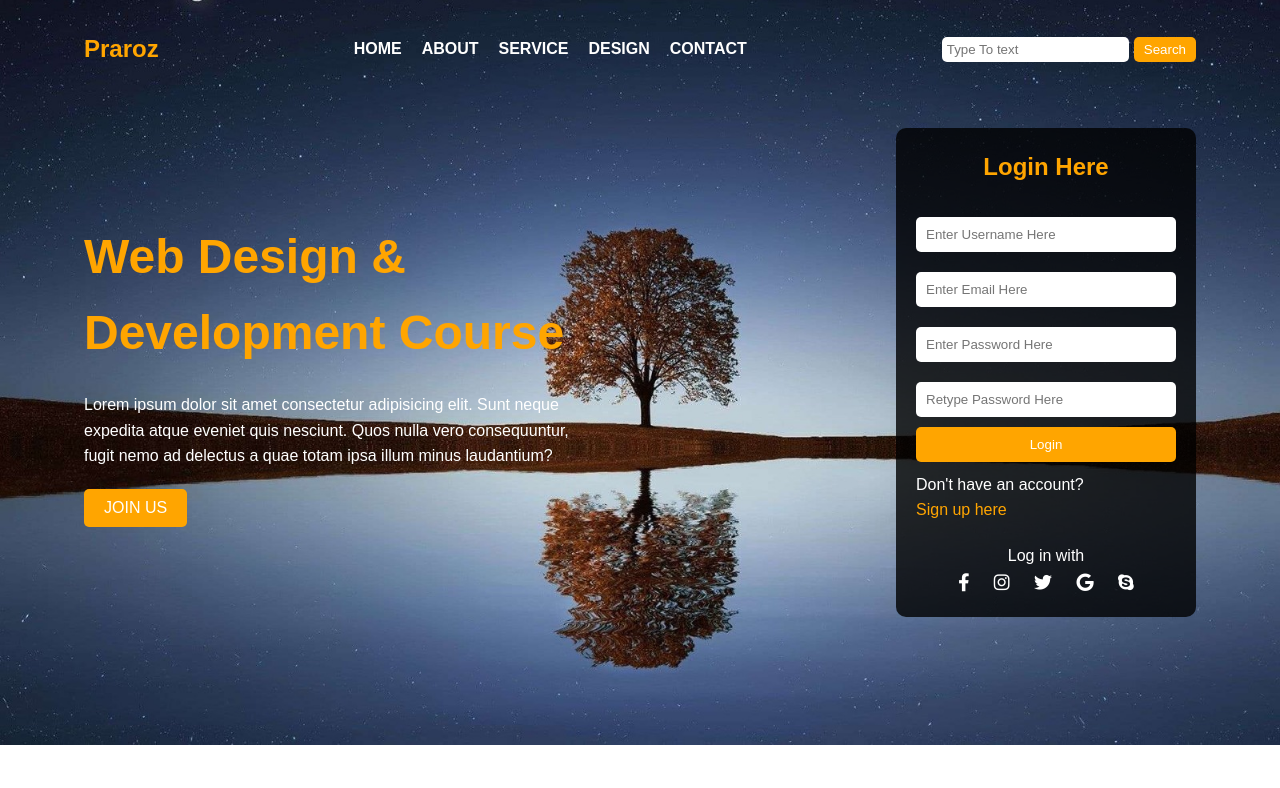
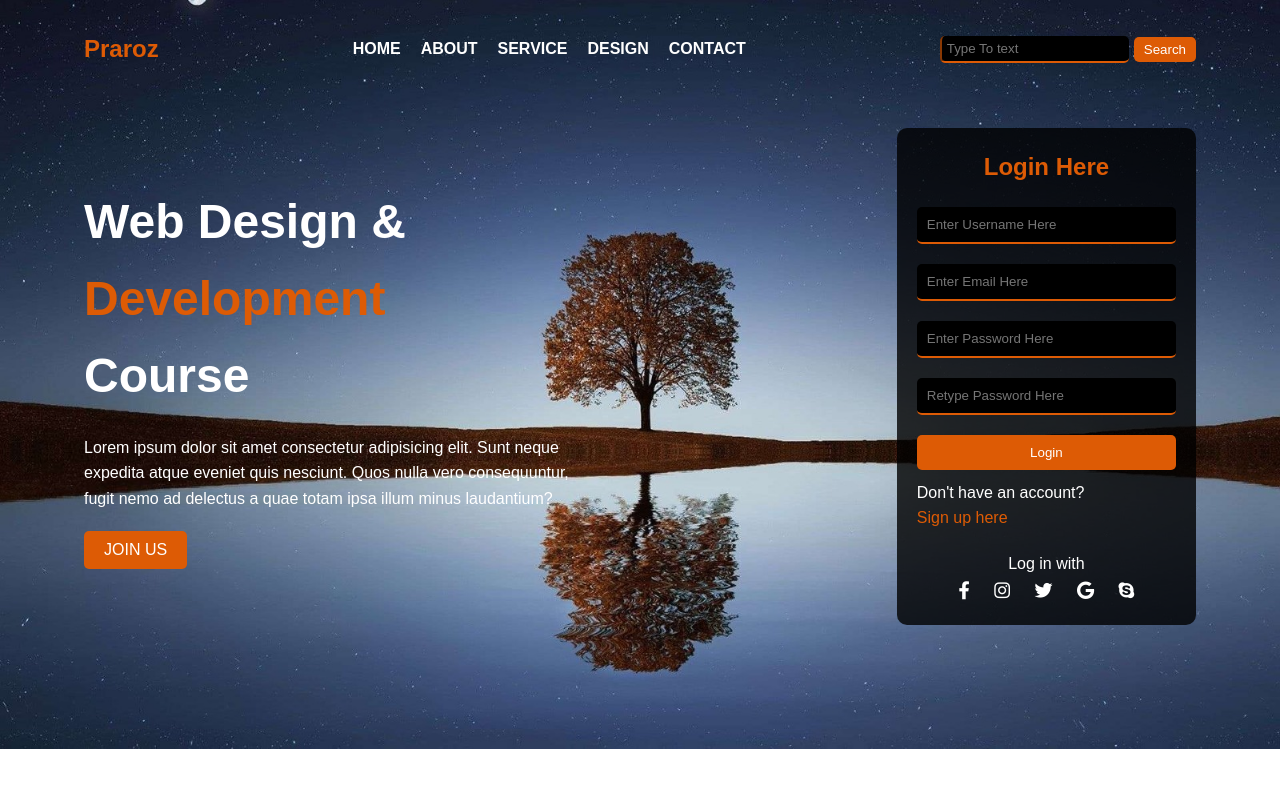
Before and after one commit to Ezejiohan/Falytom-Assignment-Desktop-View, a website: page index.html in a window 1280 px wide. Drawn offline with Linux system fonts and the light colour scheme.

Commit message:
second commit

```diff
--- a/index.html
+++ b/index.html
@@ -28,7 +28,7 @@
         </header>
         <main>
             <div class="content">
-                <h1>Web Design &<br>Development Course</h1>
+                <h1>Web Design & <span class="highlight">Development</span> Course</h1>
                 <p>Lorem ipsum dolor sit amet consectetur adipisicing elit. Sunt neque expedita atque eveniet quis nesciunt. Quos nulla vero consequuntur, fugit nemo ad delectus a quae totam ipsa illum minus laudantium?</p>
                 <button class="join-btn">JOIN US</button>
             </div>
--- a/style.css
+++ b/style.css
@@ -26,7 +26,7 @@ header {
 
 .logo {
     font-size: 24px;
-    color: orange;
+    color: #dd5b05;
     font-weight: bold;
 }
 
@@ -52,13 +52,17 @@ nav ul li a {
 
 .search-bar input {
     padding: 5px;
-    border: none;
     outline: none;
     border-radius: 5px;
+    background-color: black;
+    border-top: 0px;
+    border-right: 0px;
+    border-bottom-color: #dd5b05;
+    border-color: #dd5b05;
 }
 
 .search-bar button {
-    background-color: orange;
+    background-color:#dd5b05;
     color: #fff;
     border: none;
     padding: 5px 10px;
@@ -76,7 +80,15 @@ main {
 
 .content h1 {
     font-size: 48px;
-    color: orange;
+    color: #fff;
+    font-weight: bold;
+    text-align: left;
+    margin-bottom: 20px;
+    width: 50%;
+}
+
+.content .highlight {
+    color: #dd5b05;
 }
 
 .content p {
@@ -86,7 +98,7 @@ main {
 
 .join-btn {
     padding: 10px 20px;
-    background-color: orange;
+    background-color: #dd5b05;
     color: #fff;
     border: none;
     cursor: pointer;
@@ -103,15 +115,20 @@ main {
 
 .login-box h2 {
     margin-bottom: 20px;
-    color: orange;
+    color: #dd5b05;
     text-align: center;
 }
 
 .login-box form input {
     width: 100%;
     padding: 10px;
-    margin: 10px 0;
-    border: none;
+    margin-bottom: 20px;
+    border-top: 0px;
+    background-color: black;
+    border-bottom-color: #dd5b05;
+    border-top: 0px;
+    border-right: 0px;
+    border-left: 0px;
     border-radius: 5px;
     outline: none;
 }
@@ -119,7 +136,7 @@ main {
 .login-btn {
     width: 100%;
     padding: 10px;
-    background-color: orange;
+    background-color:#dd5b05;
     border: none;
     color: #fff;
     border-radius: 5px;
@@ -131,7 +148,7 @@ main {
 }
 
 .login-box a {
-    color: orange;
+    color: #dd5b05;
     text-decoration: none;
 }
 
@@ -147,5 +164,5 @@ main {
 }
 
 .social-login .icons a:hover {
-    color: orange;
+    color: #dd5b05;
 }
```
